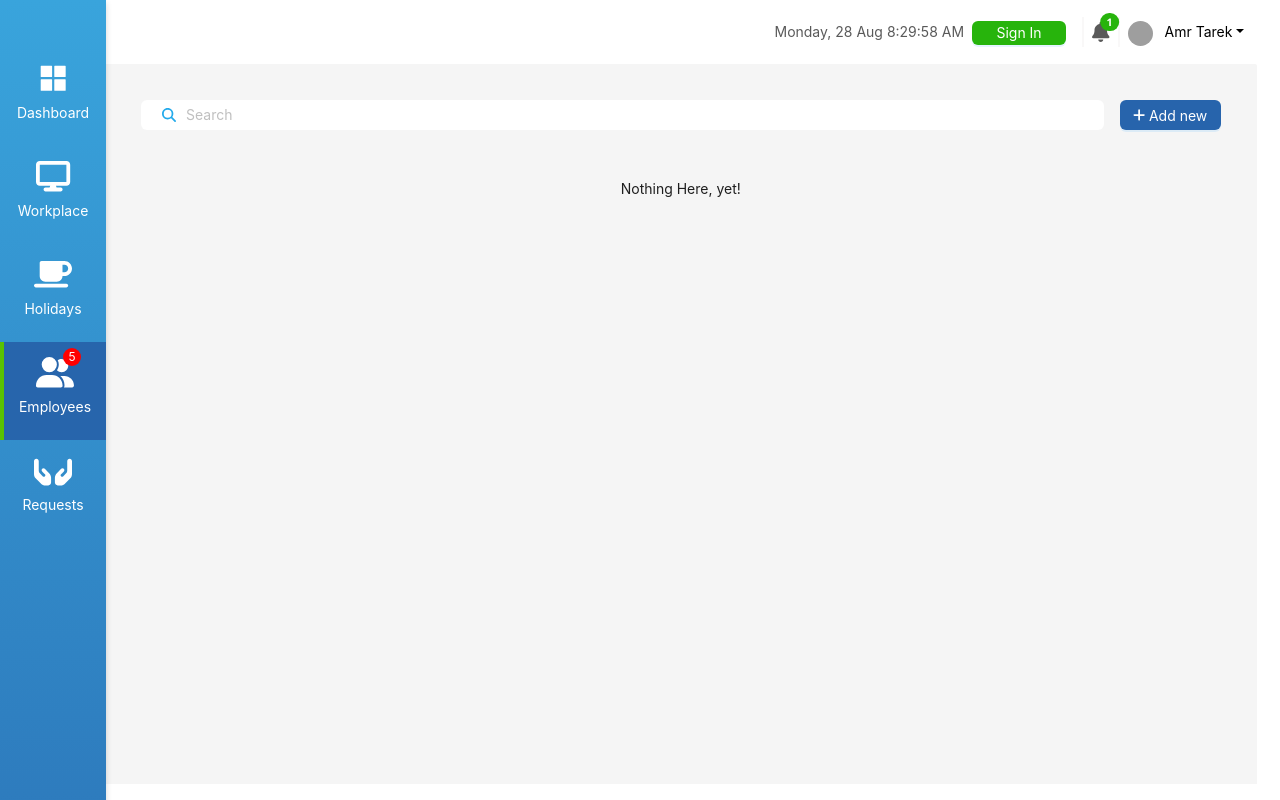
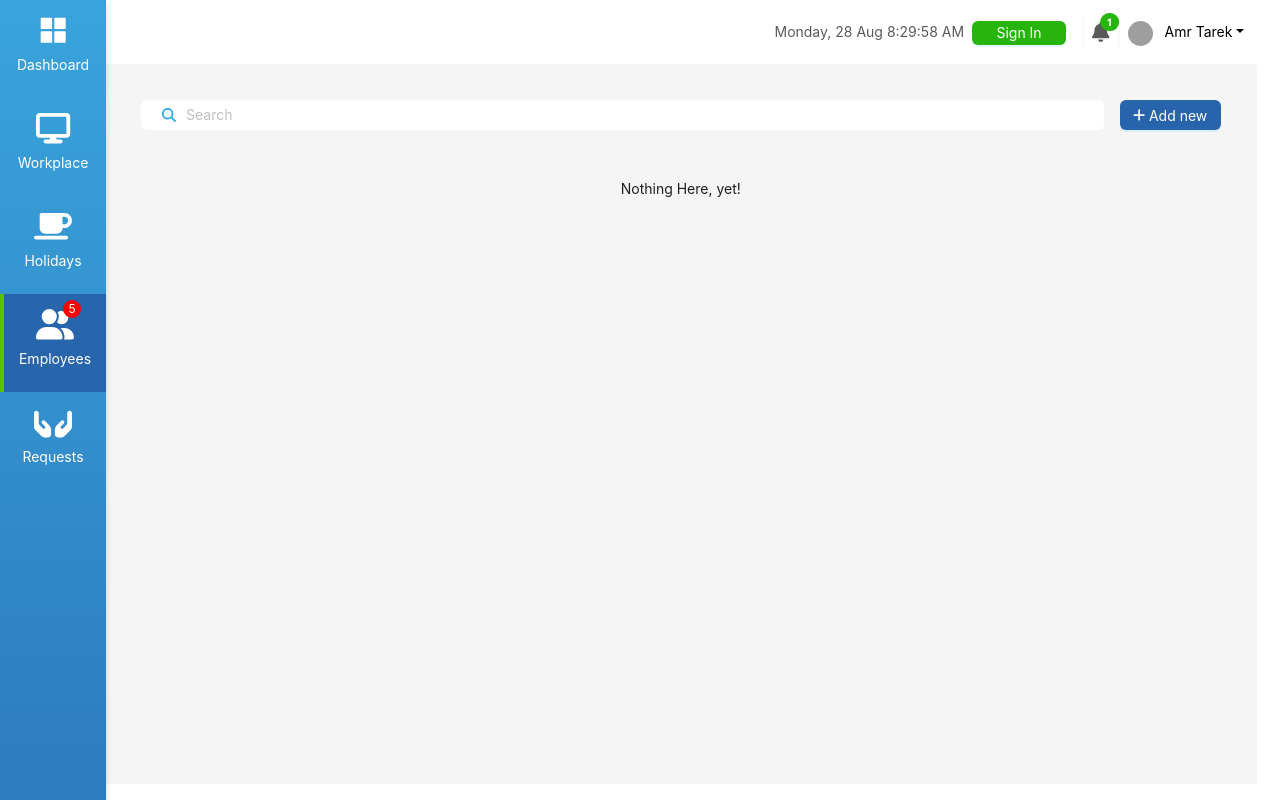
Before and after one commit to AmrrTarekk/Frontend_Task, a React (Create React App) app: page / in a window 1280 px wide. Built offline with nearby package versions, Linux system fonts and the light colour scheme; grey boxes are pictures that could not be loaded.

Commit message:
sidebar-edits

```diff
--- a/src/App.css
+++ b/src/App.css
@@ -129,7 +129,6 @@
   position: relative !important;
 }
 
-
 .ant-menu-item:nth-child(4):before {
   content: "5";
   position: absolute;
@@ -155,7 +154,12 @@
   top: 54px !important;
 }
 
-@media (max-width: 510px) {
+@media only screen and (min-width: 375px) and (orientation: landscape) {
+  .Rectangle-898 .ant-menu {
+    margin-top: 0 !important;
+  }
+}
+@media (max-width: 668px) {
   .ant-menu-item .ant-menu-item-icon {
     font-size: 1.3rem !important;
     padding-left: 10px !important;
```
